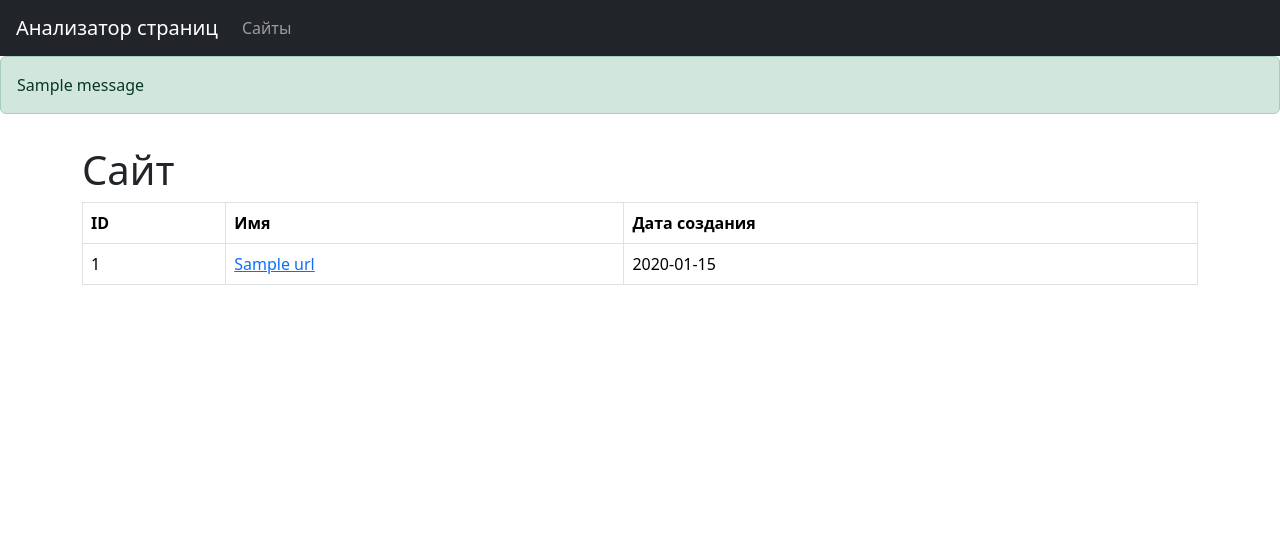
After one commit to Mr-Freewan/page-analyzer, a Flask app: page /urls in a window 1280 px wide. The commit adds this page. Shown: the top 541 px of the page. Run offline with Flask 3, Linux system fonts and the light colour scheme; one stand-in notice (Sample message) is shown; a database or web service that is not in the repository returns one stand-in record (values such as "Sample title"); some libraries are stand-ins or nearby versions.

Commit message:
add single url, table of urls routing, flash messages and database

```diff
--- a/page_analyzer/app.py
+++ b/page_analyzer/app.py
@@ -1,10 +1,29 @@
-from flask import Flask, render_template
+from datetime import datetime
+
+from flask import Flask, render_template, request, flash, redirect, url_for, \
+    abort
 
 from page_analyzer.cfg import SECRET_KEY
+from page_analyzer.database import get_all_urls, get_url_by_name, \
+    get_url_by_id, insert_url
+from page_analyzer.validators import validate_url
+
+FLASH_MESSAGES = {
+    'zero_len': {'message': 'URL обязателен', 'type': 'danger'},
+    'too_long': {'message': 'URL превышает 255 символов', 'type': 'danger'},
+    'wrong': {'message': 'Некорректный URL', 'type': 'danger'},
+    'exists': {'message': 'Страница уже существует', 'type': 'info'},
+    'success': {'message': 'Страница уже существует', 'type': 'success'},
+}
 
 app = Flask(__name__)
 
 app.config['SECRET_KEY'] = SECRET_KEY
+
+
+@app.route("/")
+def start_page():
+    return render_template('index.html')
 
 
 @app.errorhandler(404)
@@ -12,11 +31,44 @@ def page_not_found(e):
     return render_template('404.html'), 404
 
 
-@app.route("/")
-def start_page():
-    return render_template('index.html')
+@app.post("/urls")
+def add_url():
+    input_url = request.form['url']
+    validation_result = validate_url(input_url)
+    error = validation_result['error']
+
+    if error is None:
+        url_data = {
+            'url': validation_result['url'],
+            'created_at': datetime.now().strftime('%Y-%m-%d %H:%M:%S')
+        }
+        url_id = insert_url(url_data)
+
+        return redirect(url_for('show_url_page', id_=url_id))
+
+    if error == 'exists':
+        flash(FLASH_MESSAGES[error]['message'],
+              FLASH_MESSAGES[error]['type'])
+        url = get_url_by_name(validation_result['url'])
+        return redirect(url_for('show_url_page', id_=url['id']))
+
+    flash(FLASH_MESSAGES[error]['message'],
+          FLASH_MESSAGES[error]['type'])
+
+    return render_template('index.html'), 422
 
 
-@app.post("/urls")
-def verify_url():
-    return '<h1>Method not allowed!<h1>', 405
+@app.get("/urls")
+def show_urls():
+    urls = get_all_urls()
+    return render_template('urls_table.html', rows=urls)
+
+
+@app.route("/urls/<int:id_>")
+def show_url_page(id_):
+    url_data = get_url_by_id(id_)
+
+    if not url_data:
+        abort(404)
+
+    return render_template('url_info.html', url=url_data)
--- a/page_analyzer/cfg.py
+++ b/page_analyzer/cfg.py
@@ -4,3 +4,4 @@ from dotenv import load_dotenv
 load_dotenv()
 
 SECRET_KEY = os.getenv('SECRET_KEY')
+DATABASE_URL = os.getenv('DATABASE_URL')
--- /dev/null
+++ b/page_analyzer/database.py
@@ -0,0 +1,61 @@
+import psycopg2
+from psycopg2.extras import RealDictCursor
+
+from page_analyzer.cfg import DATABASE_URL
+
+
+def make_db_connection():
+    return psycopg2.connect(DATABASE_URL)
+
+
+def insert_url(url_data):
+    query = '''
+        INSERT
+        INTO urls (name, created_at)
+        VALUES (%s, %s)
+        RETURNING id
+        '''
+    with make_db_connection() as connection:
+        with connection.cursor() as cursor:
+            cursor.execute(query, (url_data['url'],
+                                   url_data['created_at']))
+            return cursor.fetchone()[0]
+
+
+def get_all_urls():
+    query = '''
+        SELECT
+            id,
+            name,
+            created_at
+        FROM urls
+        ORDER BY id DESC
+        '''
+    with make_db_connection() as connection:
+        with connection.cursor(cursor_factory=RealDictCursor) as cursor:
+            cursor.execute(query)
+            return cursor.fetchall()
+
+
+def get_url_by_name(url):
+    query = '''
+        SELECT *
+        FROM urls
+        WHERE name=%s
+        '''
+    with make_db_connection() as connection:
+        with connection.cursor(cursor_factory=RealDictCursor) as cursor:
+            cursor.execute(query, (url,))
+            return cursor.fetchone()
+
+
+def get_url_by_id(id_):
+    query = '''
+        SELECT *
+        FROM urls
+        WHERE id=%s
+        '''
+    with make_db_connection() as connection:
+        with connection.cursor(cursor_factory=RealDictCursor) as cursor:
+            cursor.execute(query, (id_,))
+            return cursor.fetchone()
--- a/page_analyzer/templates/base_template.html
+++ b/page_analyzer/templates/base_template.html
@@ -25,6 +25,16 @@
     </nav>
 </header>
 
+{% with messages = get_flashed_messages(with_categories=true) %}
+    {% if messages %}
+        {% for category, message in messages %}
+            <div class="alert alert-{{ category }}" role="alert">
+                {{ message }}
+            </div>
+        {% endfor %}
+    {% endif %}
+{% endwith %}
+
 <main class="flex-grow-1">
     <div class="container-lg mt-3">
         {% block content %}{% endblock %}
--- /dev/null
+++ b/page_analyzer/templates/urls_table.html
@@ -0,0 +1,28 @@
+{% extends "base_template.html" %}
+
+{% block content %}
+<h1>Сайт</h1>
+
+<div class="table-responsive">
+    <table class="table table-bordered table-hover text-nowrap"
+           data-test="urls">
+        <thead>
+        <tr>
+            <th>ID</th>
+            <th>Имя</th>
+            <th>Дата создания</th>
+        </tr>
+        </thead>
+        <tbody>
+        {% for url_data in rows %}
+        <tr>
+            <td>{{ url_data.id }}</td>
+            <td><a href="{{ url_for('show_url_page', id_=url_data.id) }}">{{
+                url_data.name }}</a></td>
+            <td>{{ url_data.created_at.strftime('%Y-%m-%d') }}</td>
+        </tr>
+        {% endfor %}
+        </tbody>
+    </table>
+</div>
+{% endblock %}
```
Also changed, not shown: page_analyzer/templates/url_info.html (added, +25 -0 lines), page_analyzer/validators.py (added, +31 -0 lines).
